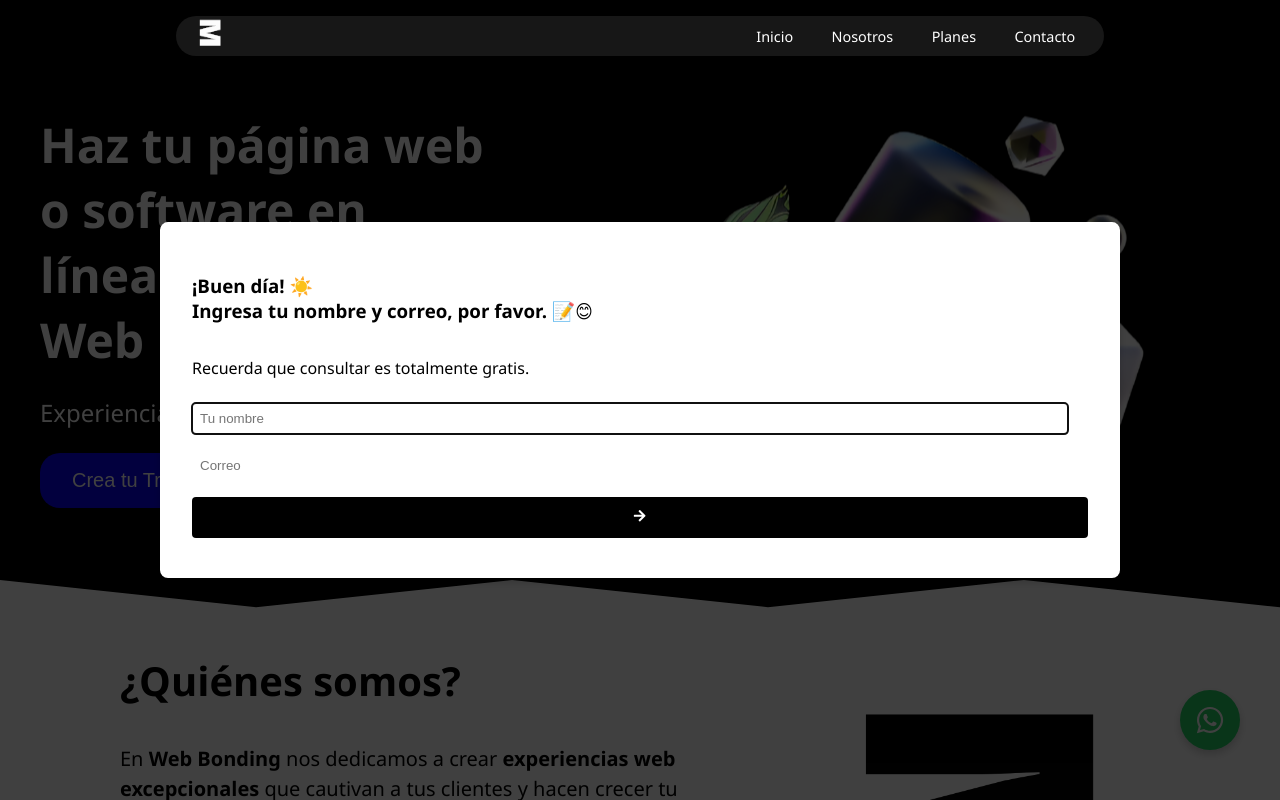
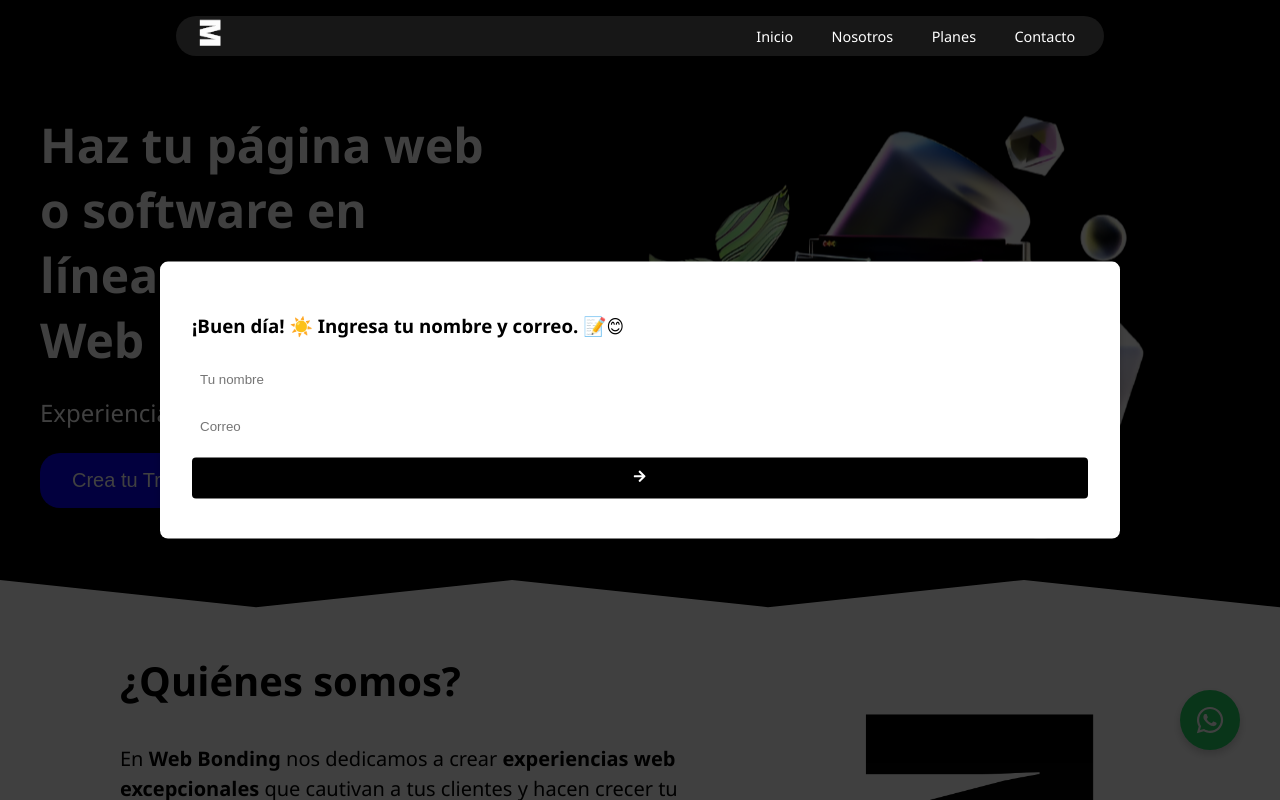
Before and after one commit to Webbonding21/WebBonding, a React (Vite) app: page / in a window 1280 px wide. Both pictures are taken after a click on the button "Crea tu Transformación Digital". Shown: the top 800 px of the page. Built offline with nearby package versions, Linux system fonts and the light colour scheme.

Commit message:
actualizacion stepformodal

```diff
--- a/src/components/StepForModal.jsx
+++ b/src/components/StepForModal.jsx
@@ -12,7 +12,6 @@ import {
     FaMobile,
     FaMixcloud
 } from "react-icons/fa";
-import axios from 'axios';
 import "../assets/StepForModal.css";
 
 Modal.setAppElement('#root');
@@ -24,15 +23,9 @@ const StepForModal = () => {
     const [correo, setCorreo] = useState("");
     const [description, setDescription] = useState("");
     const [option, setOption] = useState("");
-    const [error, setError] = useState("");
-    const [success, setSuccess] = useState("");
-    const [isSending, setIsSending] = useState(false); // Nuevo estado para el botón de envío
     const form = useRef();
 
-    const openModal = () => {
-        setModalIsOpen(true);
-    };
-
+    const openModal = () => setModalIsOpen(true);
     const closeModal = () => {
         setModalIsOpen(false);
         setStep(1);
@@ -40,51 +33,22 @@ const StepForModal = () => {
         setCorreo("");
         setDescription("");
         setOption("");
-        setError("");
-        setSuccess("");
-        setIsSending(false); // Reinicia el estado de envío
     };
 
     const handleNextStep = () => {
-        if (step === 1 && name !== "" && correo !== "") {
-            setStep(step + 1);
-        } else if (step === 2 && option !== "") {
-            setStep(step + 1);
-        } else if (step === 3 && description !== "") {
-            setStep(step + 1);
-        }
+        if (step === 1 && name && correo) setStep(step + 1);
+        else if (step === 2 && option) setStep(step + 1);
+        else if (step === 3 && description) setStep(step + 1);
     };
 
-    const handlePreviousStep = () => {
-        setStep(step - 1);
-    };
+    const handlePreviousStep = () => setStep(step - 1);
 
     const handleSubmit = (e) => {
         e.preventDefault();
-        setIsSending(true); // Establece el estado de envío a verdadero
-
-        const clientData = {
-            name: name,
-            email: correo,
-            message: description,
-            option: option
-        };
-
-        axios.post('https://webbondingmailer.onrender.com/api/clients/clients', clientData)
-            .then(response => {
-                if (response.data.error) {
-                    setError(response.data.error);
-                } else {
-                    setSuccess("¡Correo enviado con éxito! Nuestro equipo se pondrá en contacto contigo muy pronto.");
-                    closeModal();
-                    console.log("Correo enviado");
-                }
-            })
-            .catch((error) => {
-                console.error("Error enviando el correo:", error);
-                setError("Hubo un problema enviando el correo. Por favor, inténtalo de nuevo.");
-                setIsSending(false); // Reinicia el estado de envío en caso de error
-            });
+        const message = `¡Hola, equipo de Web Bonding! 🚀✨\n\nMi nombre es *${name}* y me encantaría transformar mi negocio con su ayuda. 🌟\n\n📧 *Correo:* ${correo}\n💡 *Servicio de interés:* ${option}\n📝 *Detalles:* ${description}\n\n¡Estoy emocionado por comenzar esta aventura digital con ustedes! 🤩💻 ¡Espero su respuesta pronto!`;
+        const whatsappUrl = `https://wa.me/584121510662?text=${encodeURIComponent(message)}`;
+        window.open(whatsappUrl, "_blank");
+        closeModal();
     };
 
     const optionCards = [
@@ -104,101 +68,45 @@ const StepForModal = () => {
             <button onClick={openModal} className="open-modal-button">
                 Crea tu Transformación Digital
             </button>
-            {error && <p className="error-message">{error}</p>}
-            {success && <p className="success-message">{success}</p>}
-            <Modal
-                isOpen={modalIsOpen}
-                onRequestClose={closeModal}
-                contentLabel="Contact Form"
-                className="modal"
-                overlayClassName="overlay"
-            >
+            <Modal isOpen={modalIsOpen} onRequestClose={closeModal} className="modal" overlayClassName="overlay">
                 <form ref={form} onSubmit={handleSubmit}>
                     {step === 1 && (
                         <div className="step">
-                            <h3><span>¡Buen día! ☀️</span> <br /> Ingresa tu nombre y correo, por favor. 📝😊</h3>
-                            <p>Recuerda que consultar es totalmente gratis.</p>
-                            <input
-                                name="user_name"
-                                type="text"
-                                placeholder="Tu nombre"
-                                autoComplete="off"
-                                value={name}
-                                onChange={(e) => setName(e.target.value)}
-                                autoFocus
-                                required
-                            />
-                            <input
-                                name="user_email"
-                                type="email"
-                                placeholder="Correo"
-                                value={correo}
-                                onChange={(e) => setCorreo(e.target.value)}
-                                required
-                            />
-                            <button onClick={handleNextStep} className="next-button" disabled={!name || !correo}>
-                                <FaArrowRight />
-                            </button>
+                            <h3>¡Buen día! ☀️ Ingresa tu nombre y correo. 📝😊</h3>
+                            <input type="text" placeholder="Tu nombre" value={name} onChange={(e) => setName(e.target.value)} required />
+                            <input type="email" placeholder="Correo" value={correo} onChange={(e) => setCorreo(e.target.value)} required />
+                            <button onClick={handleNextStep} className="next-button" disabled={!name || !correo}><FaArrowRight /></button>
                         </div>
                     )}
                     {step === 2 && (
                         <div className="step">
-                            <p>¡Hola, {name}! 😊<br /><br />
-                                Bienvenido a <strong>Web Bonding</strong>, donde transformamos ideas en experiencias digitales. <br /><br />
-                                ¿Qué tipo de solución digital necesitas?<br /><br /></p>
+                            <p>Hola, {name}! 😊 ¿Qué tipo de solución digital necesitas?</p>
                             <div className="options">
                                 {optionCards.map((card) => (
-                                    <div
-                                        key={card.value}
-                                        className={`option-card ${option === card.value ? 'selected' : ''}`}
-                                        onClick={() => setOption(card.value)}
-                                    >
+                                    <div key={card.value} className={`option-card ${option === card.value ? 'selected' : ''}`} onClick={() => setOption(card.value)}>
                                         {card.icon}
                                         <p>{card.label}</p>
                                     </div>
                                 ))}
                             </div>
-                            <input type="hidden" name="solution_option" value={option} />
-                            <button onClick={handlePreviousStep} className="prev-button">
-                                <FaArrowLeft />
-                            </button>
-                            <button onClick={handleNextStep} className="next-button" disabled={!option}>
-                                <FaArrowRight />
-                            </button>
+                            <button onClick={handlePreviousStep} className="prev-button"><FaArrowLeft /></button>
+                            <button onClick={handleNextStep} className="next-button" disabled={!option}><FaArrowRight /></button>
                         </div>
                     )}
                     {step === 3 && (
                         <div className="step">
-                            <p>¡Ya casi terminamos, {name}! 😊<br /><br />
-                                ¿Podrías describir más detalles sobre la solución digital que necesitas? 💼🚀<br />
-                                <br />En este caso escogiste la solución <strong>{option}</strong><br /><br />
-                                Recuerda <strong>{name}</strong>. Estamos aquí para hacer de tu negocio una papaya. 💡</p>
-                            <textarea
-                                name="message"
-                                placeholder="Describe lo mejor que puedas qué solución digital necesitas y nuestro equipo te contactará"
-                                value={description}
-                                autoComplete="off"
-                                onChange={(e) => setDescription(e.target.value)}
-                                required
-                            />
-                            <button onClick={handlePreviousStep} className="prev-button">
-                                <FaArrowLeft />
-                            </button>
-                            <button onClick={handleNextStep} className="next-button" disabled={!description}>
-                                <FaArrowRight />
-                            </button>
+                            <p>¡Ya casi terminamos, {name}! 😊
+                                Describe en detalle qué solución digital necesitas.</p>
+                            <textarea placeholder="Describe tu proyecto" value={description} onChange={(e) => setDescription(e.target.value)} required />
+                            <button onClick={handlePreviousStep} className="prev-button"><FaArrowLeft /></button>
+                            <button onClick={handleNextStep} className="next-button" disabled={!description}><FaArrowRight /></button>
                         </div>
                     )}
                     {step === 4 && (
                         <div className="step">
-                            <p>¡Perfecto, {name}! 😃<br /><br />
-                                Nuestro equipo se pondrá en contacto contigo muy pronto.🧐</p>
-                            <button onClick={handlePreviousStep} className="prev-button">
-                                <FaArrowLeft />
-                            </button>
-                            <button type="submit" className="next-button" disabled={isSending}>
-                                {isSending ? "Enviando..." : "Enviar"}
-                            </button>
+                            <p>¡Perfecto, {name}! 😃 Nuestro equipo se pondrá en contacto contigo pronto.</p>
+                            <button onClick={handlePreviousStep} className="prev-button"><FaArrowLeft /></button>
+                            <button type="submit" className="next-button">Enviar por WhatsApp</button>
                         </div>
                     )}
                 </form>
--- a/src/pages/Home.jsx
+++ b/src/pages/Home.jsx
@@ -24,7 +24,6 @@ function Home() {
         </div>
         <img src="/logoennegro.png" alt="Web Bonding" className="about-logo" draggable="false"/>
       </section>
-
       <section id="services" className='services'>
         <h1 className='bannerTxt2'>Tu experiencia es nuestra <strong>Prioridad</strong></h1>
         <h3 className='Smalltext2'>Tu <strong> transformacion digital</strong> será</h3>
```
Lines whose indentation alone changed are shown as unchanged.
